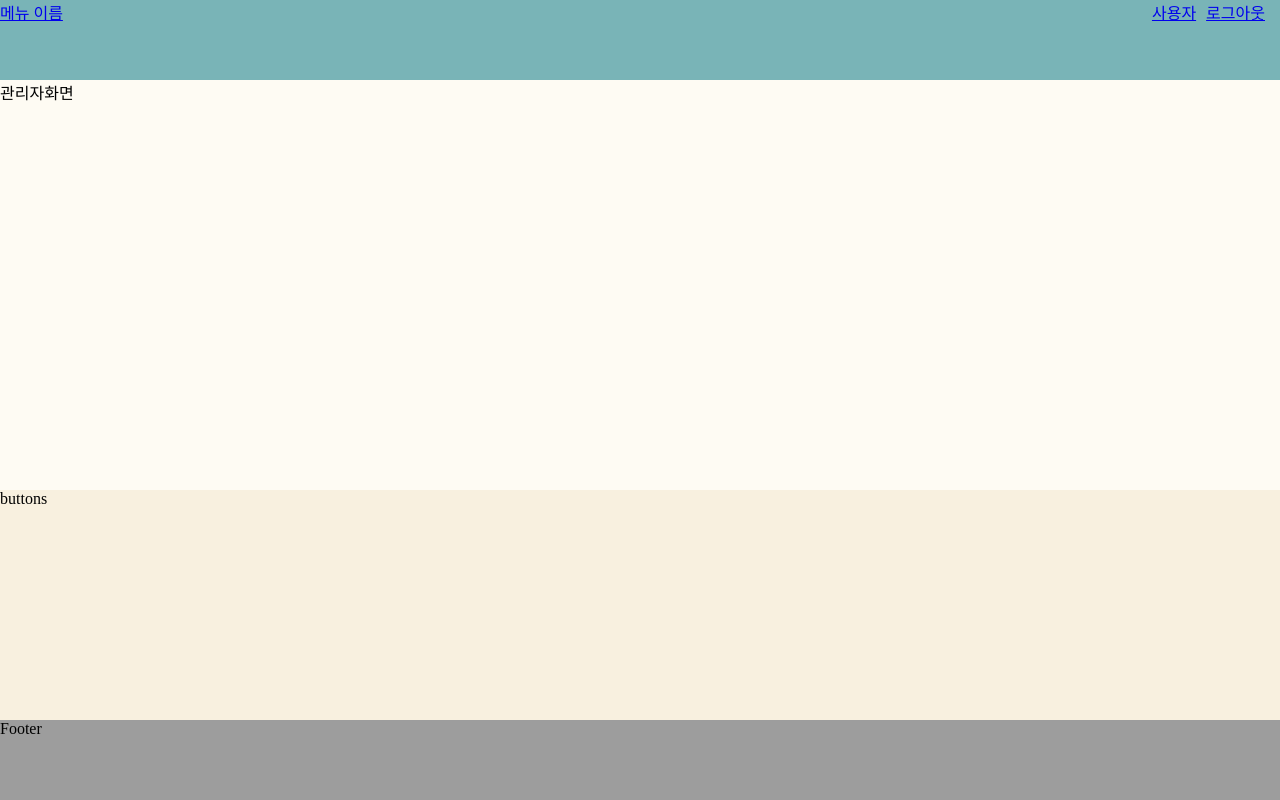
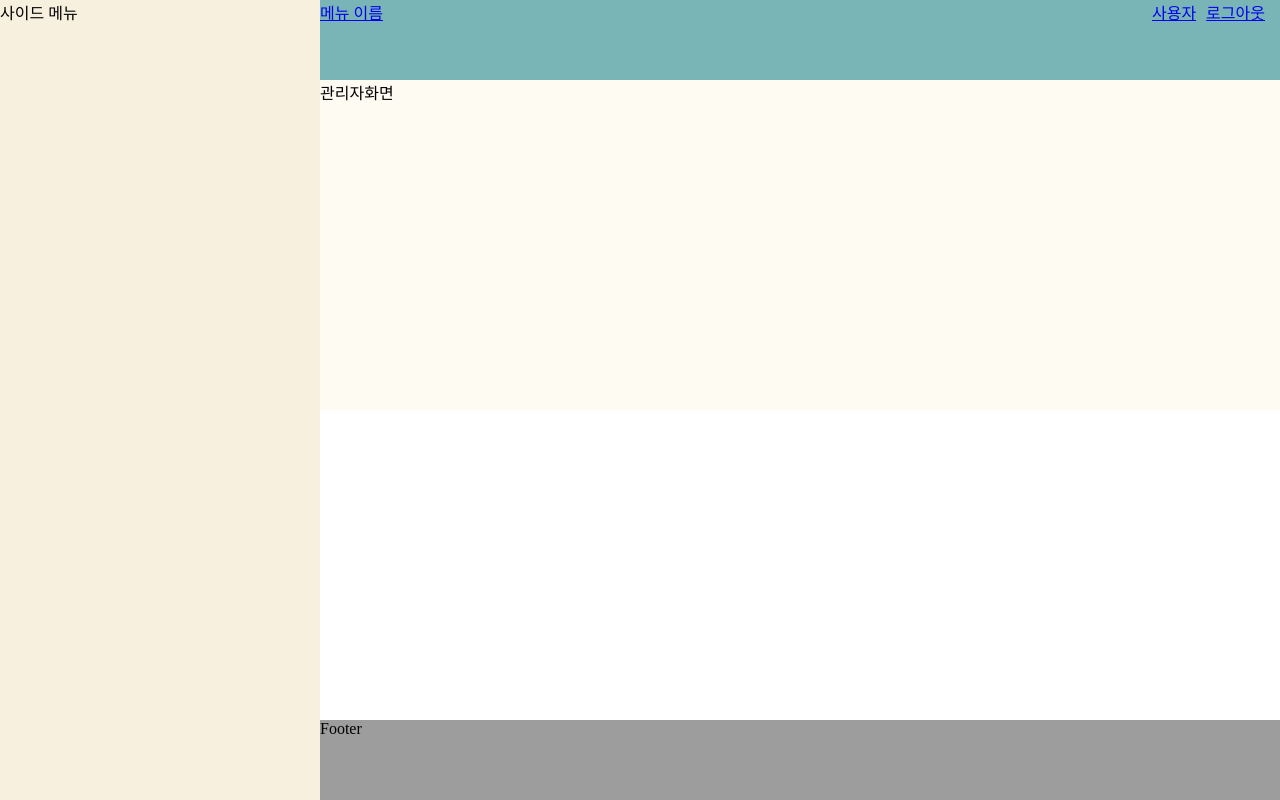
Before and after one commit to SI-Kim/bin-react-project, a React (Create React App) app: page / in a window 1280 px wide. Built offline with nearby package versions, Linux system fonts and the light colour scheme.

Commit message:
asdfasdf

```diff
--- a/src/App.js
+++ b/src/App.js
@@ -1,4 +1,4 @@
-import { Header, Footer } from "./layouts/index";
+import { Sidebar, Header, Footer } from "./layouts/index";
 import Router from "./routes/Router";
 import { makeStyles } from "@mui/styles";
 
@@ -6,6 +6,7 @@ export default function App() {
   const classes = useStyles();
   return (
     <div className={classes.App}>
+      <Sidebar />
       <Header />
       <Router />
       <Footer />
--- a/src/containers/HomeContainer.js
+++ b/src/containers/HomeContainer.js
@@ -7,7 +7,6 @@ const HomeContainer = () => {
   return (
     <div className={classes.main}>
       <div className={classes.mainFirst}>관리자화면</div>
-      <div className={classes.mainSecond}>buttons</div>
     </div>
   );
 };
@@ -21,11 +20,6 @@ const useStyles = makeStyles({
     height: "80%",
     width: "100%",
     backgroundColor: "#FEFBF3"
-  },
-  mainSecond: {
-    height: "50%",
-    width: "100%",
-    backgroundColor: "#F8F0DF"
   }
 });
 
--- a/src/layouts/Footer.js
+++ b/src/layouts/Footer.js
@@ -13,8 +13,12 @@ const Footer = () => {
 const useStyles = makeStyles({
   footer: {
     height: "10%",
-    width: "100%",
-    backgroundColor: "#9D9D9D"
+    width: "75%",
+    backgroundColor: "#9D9D9D",
+    right: "0",
+    bottom: "0",
+    display: "block",
+    position: "absolute"
   }
 });
 
--- a/src/layouts/Header.js
+++ b/src/layouts/Header.js
@@ -22,8 +22,9 @@ const useStyles = makeStyles({
   header: {
     top: "0",
     height: "10%",
-    width: "100%",
-    backgroundColor: "#79B4B7"
+    width: "75%",
+    backgroundColor: "#79B4B7",
+    float: "right"
   }
 });
 
--- /dev/null
+++ b/src/layouts/Sidebar.js
@@ -0,0 +1,20 @@
+import * as React from "react";
+import { makeStyles } from "@mui/styles";
+
+export default function Sidebar() {
+  const classes = useStyles();
+  return (
+    <div>
+      <div className={classes.sidebar}>사이드 메뉴</div>
+    </div>
+  );
+}
+
+const useStyles = makeStyles({
+  sidebar: {
+    backgroundColor: "#F8F0DF",
+    float: "left",
+    height: "100vh",
+    width: "25vw"
+  }
+});
--- a/src/layouts/index.js
+++ b/src/layouts/index.js
@@ -1,2 +1,3 @@
 export { default as Header } from "./Header";
 export { default as Footer } from "./Footer";
+export { default as Sidebar } from "./Sidebar";
```
